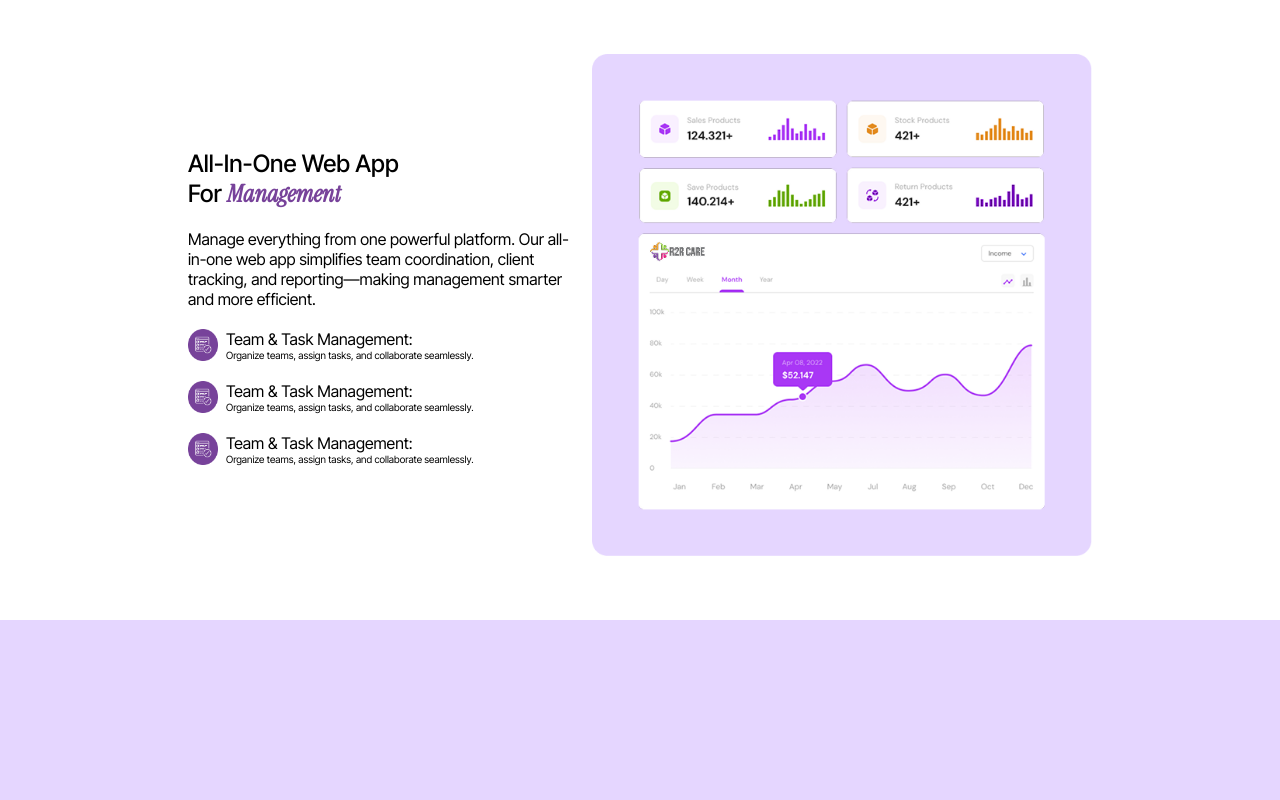
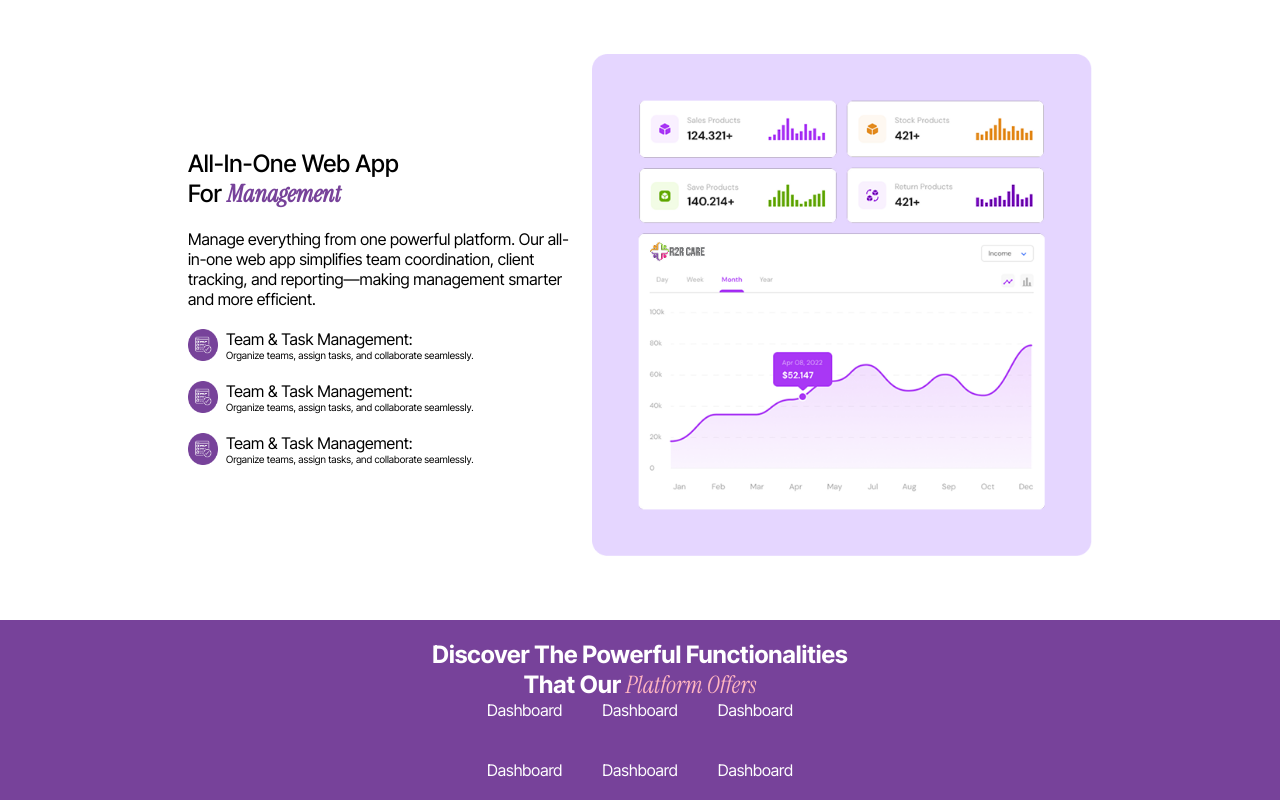
Before and after one commit to Fassam-Khan/Mini-Hackathon, a plain HTML site: page index.html in a window 1280 px wide. Shown: the part 2382-3182 px from the top of the page. Before the commit the page ends 3002 px from the top, so only its background shows below. Drawn offline with Linux system fonts and the light colour scheme.

Commit message:
Refactor HTML for readability and add discover section with styling in CSS

```diff
--- a/index.html
+++ b/index.html
@@ -111,17 +111,20 @@
                 <div class="chart1">
                     <img src="/Images/Background.png" alt="" width="300">
                     <h4>Save Time & Cut Costs</h4>
-                    <p>Automate workflows, optimize resources, and improve efficiency—giving you more time for quality care while reducing expenses.</p>
+                    <p>Automate workflows, optimize resources, and improve efficiency—giving you more time for quality
+                        care while reducing expenses.</p>
                 </div>
                 <div class="chart1">
                     <img src="/Images/Background (1).png" alt="" width="300">
                     <h4>Save Time & Cut Costs</h4>
-                    <p>Automate workflows, optimize resources, and improve efficiency—giving you more time for quality care while reducing expenses.</p>
+                    <p>Automate workflows, optimize resources, and improve efficiency—giving you more time for quality
+                        care while reducing expenses.</p>
                 </div>
                 <div class="chart1">
                     <img src="/Images/Background (2).png" alt="" width="300">
                     <h4>Save Time & Cut Costs</h4>
-                    <p>Automate workflows, optimize resources, and improve efficiency—giving you more time for quality care while reducing expenses.</p>
+                    <p>Automate workflows, optimize resources, and improve efficiency—giving you more time for quality
+                        care while reducing expenses.</p>
                 </div>
 
             </div>
@@ -132,8 +135,10 @@
                 <img src="/Images/Background (3).png" alt="" width="500">
             </div>
             <div class="manage">
-                <h2 style="font-weight: 500;">All-In-One Web App <br> For <span class="growth" style="font-weight: 600;">Management</span></h2>
-                <p >Manage everything from one powerful platform. Our all-in-one web app simplifies team coordination, client tracking, and reporting—making management smarter and more efficient.</p>
+                <h2 style="font-weight: 500;">All-In-One Web App <br> For <span class="growth"
+                        style="font-weight: 600;">Management</span></h2>
+                <p>Manage everything from one powerful platform. Our all-in-one web app simplifies team coordination,
+                    client tracking, and reporting—making management smarter and more efficient.</p>
                 <div class="task">
                     <img src="/Images/Background (4).png" alt="" width="30">
                     <div>
@@ -165,8 +170,10 @@
         <section class="All-in-one">
 
             <div class="manage">
-                <h2 style="font-weight: 500;">All-In-One Web App <br> For <span class="growth" style="font-weight: 600;">Management</span></h2>
-                <p >Manage everything from one powerful platform. Our all-in-one web app simplifies team coordination, client tracking, and reporting—making management smarter and more efficient.</p>
+                <h2 style="font-weight: 500;">All-In-One Web App <br> For <span class="growth"
+                        style="font-weight: 600;">Management</span></h2>
+                <p>Manage everything from one powerful platform. Our all-in-one web app simplifies team coordination,
+                    client tracking, and reporting—making management smarter and more efficient.</p>
                 <div class="task">
                     <img src="/Images/Background (4).png" alt="" width="30">
                     <div>
@@ -197,6 +204,23 @@
             </div>
 
 
+
+        </section>
+        <section class="discover">
+            <div>
+                <h2>Discover The Powerful Functionalities <br> That Our <span class="growth"
+                        style="color: lightpink;">Platform Offers</span></h2>
+            </div>
+            <!-- Card  -->
+            <div class="card">
+                <div>Dashboard</div>
+                <div>Dashboard</div>
+                <div>Dashboard</div>
+                <div>Dashboard</div>
+                <div>Dashboard</div>
+                <div>Dashboard</div>
+
+            </div>
         </section>
     </main>
 
--- a/style.css
+++ b/style.css
@@ -214,3 +214,18 @@ grid-template-columns: auto auto auto;
     flex-wrap: wrap;
     gap: 8px;
 }
+.discover{
+    background-color: #77429a;
+    display: flex;
+    flex-direction: column;
+    justify-content: center;
+    align-items: center;
+    text-align: center;
+    color: white;
+    padding: 20px 0;
+}
+.card{
+    display: grid;
+    gap: 40px;
+    grid-template-columns: auto auto auto;
+}
```
Lines whose indentation alone changed are shown as unchanged.
